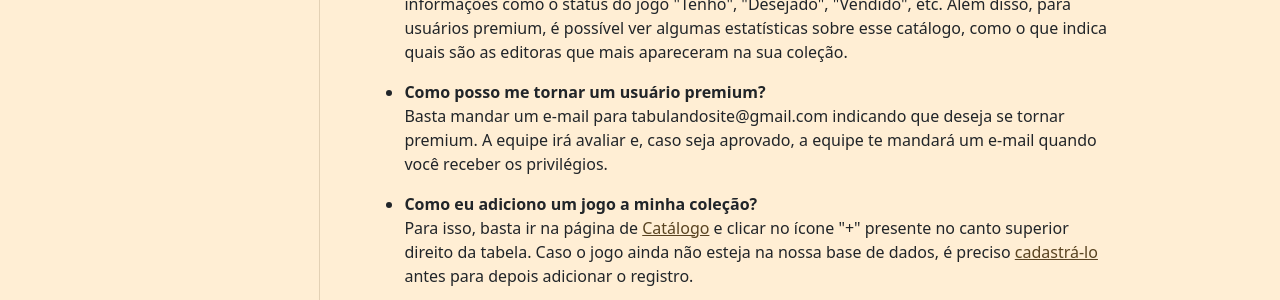
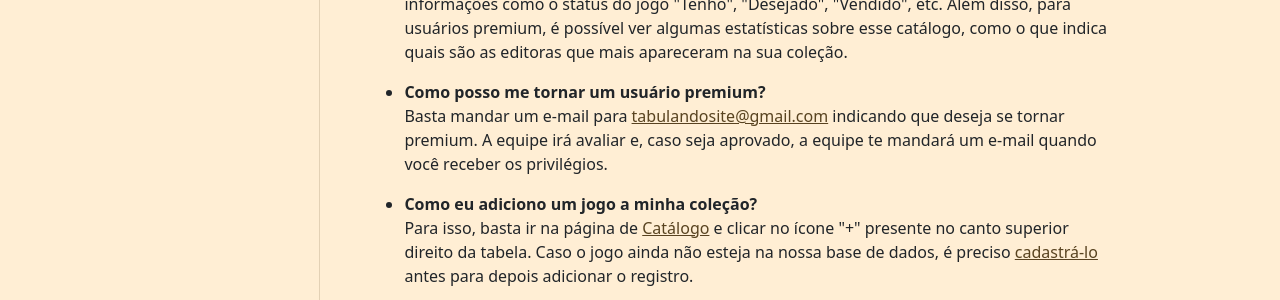
Before and after one commit to marianabarreto84/INF1407_1820673_Trabalho2, a Django app: template templates/faq.html in a window 1280 px wide. Shown: the part 321-621 px from the top of the page. Run offline with Django 3.2, Linux system fonts and the light colour scheme; the template is opened without the code that fills it, so the values that code supplies are empty; the visitor is signed in with stand-in values (Sample User, id 1); some libraries are stand-ins or nearby versions.

Commit message:
Colocando link do e-mail na FAQ

```diff
--- a/templates/faq.html
+++ b/templates/faq.html
@@ -10,7 +10,7 @@
     <p>O tabulando.com é um site no qual os usuários podem guardar suas informações sobre suas coleções de jogos de tabuleiro. Cada usuário mantém seu catálogo pessoal, e pode adicionar informações como o status do jogo "Tenho", "Desejado", "Vendido", etc. Além disso, para usuários premium, é possível ver algumas estatísticas sobre esse catálogo, como o que indica quais são as editoras que mais apareceram na sua coleção.</p>
 
     <li><b>Como posso me tornar um usuário premium?</b></li>
-    <p>Basta mandar um e-mail para tabulandosite@gmail.com indicando que deseja se tornar premium. A equipe irá avaliar e, caso seja aprovado, a equipe te mandará um e-mail quando você receber os privilégios.</p>
+    <p>Basta mandar um e-mail para <a class="link" href="mailto:tabulandosite@gmail.com">tabulandosite@gmail.com</a> indicando que deseja se tornar premium. A equipe irá avaliar e, caso seja aprovado, a equipe te mandará um e-mail quando você receber os privilégios.</p>
 
     <li><b>Como eu adiciono um jogo a minha coleção?</b></li>
     <p>Para isso, basta ir na página de <a class="link" href="{% url 'catalogo' %}">Catálogo</a> e clicar no ícone "+" presente no canto superior direito da tabela. Caso o jogo ainda não esteja na nossa base de dados, é preciso <a class="link" href="{% url 'cadastrar_jogo' %}">cadastrá-lo</a> antes para depois adicionar o registro.</p>
```
